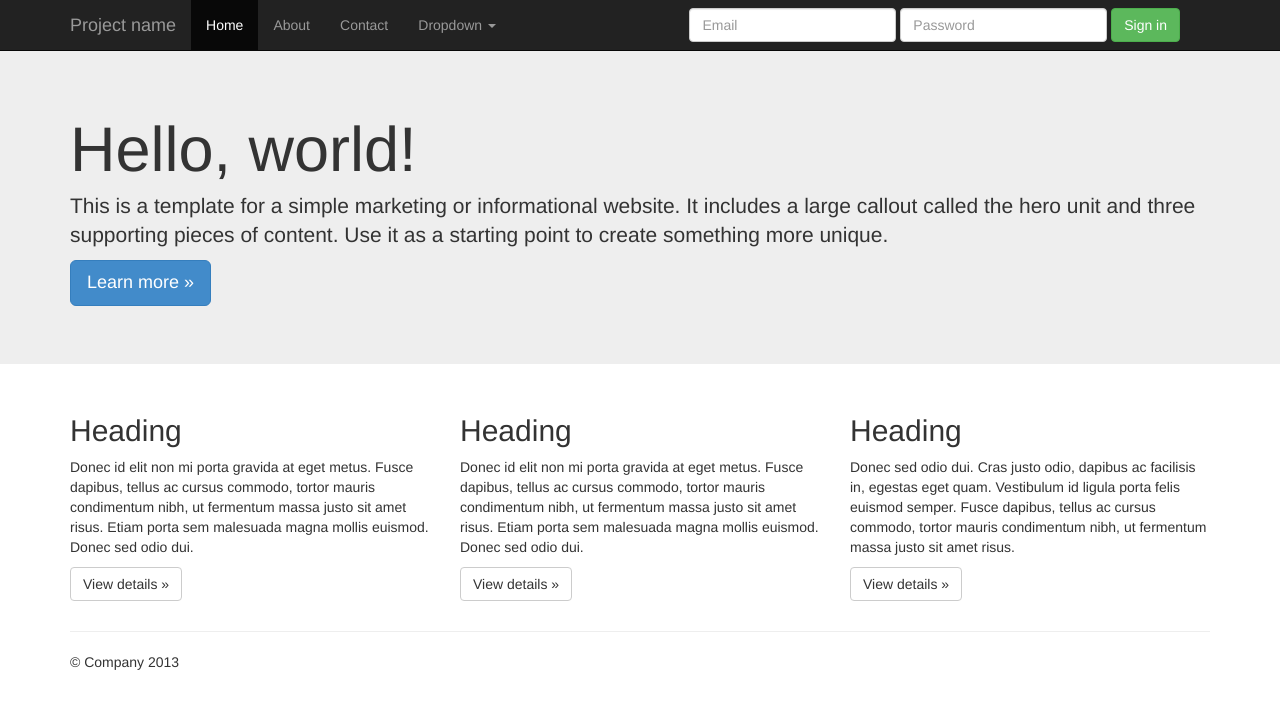
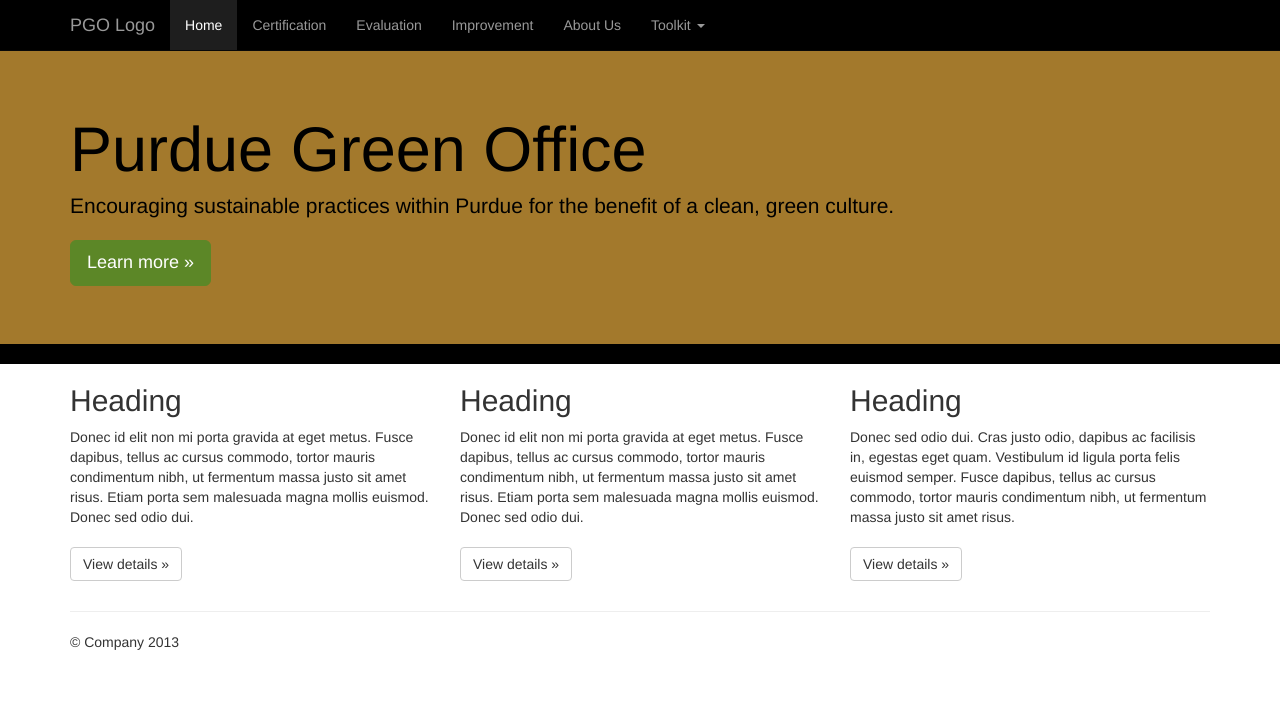
Before and after one commit to kkrynski/Purdue-Green-Office-Website-2, a plain HTML site: page jumbotron/index.html in a window 1280 px wide. Drawn offline with Linux system fonts and the light colour scheme.

Commit message:
Updating colors and look

```diff
--- a/jumbotron/index.html
+++ b/jumbotron/index.html
@@ -7,13 +7,14 @@
     <meta name="author" content="">
     <link rel="shortcut icon" href="../assets/ico/favicon.png">
 
-    <title>Jumbotron Template for Bootstrap</title>
+    <title>Purdue Green Office</title>
 
     <!-- Bootstrap core CSS -->
     <link href="../dist/css/bootstrap.css" rel="stylesheet">
 
     <!-- Custom styles for this template -->
     <link href="jumbotron.css" rel="stylesheet">
+    <link href="mystyle2.css" rel="stylesheet">
 
     <!-- HTML5 shim and Respond.js IE8 support of HTML5 elements and media queries -->
     <!--[if lt IE 9]>
@@ -32,34 +33,36 @@
             <span class="icon-bar"></span>
             <span class="icon-bar"></span>
           </button>
-          <a class="navbar-brand" href="#">Project name</a>
+          <a class="navbar-brand" href="#">PGO Logo</a>
         </div>
         <div class="navbar-collapse collapse">
           <ul class="nav navbar-nav">
             <li class="active"><a href="#">Home</a></li>
-            <li><a href="#about">About</a></li>
-            <li><a href="#contact">Contact</a></li>
+            <li><a href="#about">Certification</a></li>
+            <li><a href="#contact">Evaluation</a></li>
+	    <li><a>Improvement</a></li>
+	    <li><a>About Us</a></li>
             <li class="dropdown">
-              <a href="#" class="dropdown-toggle" data-toggle="dropdown">Dropdown <b class="caret"></b></a>
+              <a href="#" class="dropdown-toggle" data-toggle="dropdown">Toolkit <b class="caret"></b></a>
               <ul class="dropdown-menu">
-                <li><a href="#">Action</a></li>
-                <li><a href="#">Another action</a></li>
-                <li><a href="#">Something else here</a></li>
+                <li><a href="#">Energy Tools</a></li>
+                <li><a href="#">Water Tools</a></li>
+                <li><a href="#">Waste Tools</a></li>
                 <li class="divider"></li>
-                <li class="dropdown-header">Nav header</li>
-                <li><a href="#">Separated link</a></li>
-                <li><a href="#">One more separated link</a></li>
+                <li class="dropdown-header">Sponsored Links</li>
+                <li><a href="#">University Salvage</a></li>
+                <li><a href="#">University Depot</a></li>
               </ul>
             </li>
           </ul>
           <form class="navbar-form navbar-right">
             <div class="form-group">
-              <input type="text" placeholder="Email" class="form-control">
+              <!--<input type="text" placeholder="Email" class="form-control">-->
             </div>
             <div class="form-group">
-              <input type="password" placeholder="Password" class="form-control">
+              <!--<input type="password" placeholder="Password" class="form-control">-->
             </div>
-            <button type="submit" class="btn btn-success">Sign in</button>
+            <!--<button type="submit" class="btn btn-success">Sign in</button>-->
           </form>
         </div><!--/.navbar-collapse -->
       </div>
@@ -68,12 +71,13 @@
     <!-- Main jumbotron for a primary marketing message or call to action -->
     <div class="jumbotron">
       <div class="container">
-        <h1>Hello, world!</h1>
-        <p>This is a template for a simple marketing or informational website. It includes a large callout called the hero unit and three supporting pieces of content. Use it as a starting point to create something more unique.</p>
+        <h1>Purdue Green Office</h1>
+        <p>Encouraging sustainable practices within Purdue for the benefit of a clean, green culture.</p>
         <p><a class="btn btn-primary btn-lg">Learn more &raquo;</a></p>
       </div>
     </div>
-
+    <div class="spanner">
+    </div>
     <div class="container">
       <!-- Example row of columns -->
       <div class="row">
--- /dev/null
+++ b/jumbotron/mystyle.css
@@ -0,0 +1,54 @@
+div.jumbotron {
+	background-color: /*rgb(209, 211, 212)*/ black;
+	margin-bottom: 0px;
+}
+
+div.navbar.navbar-inverse.navbar-fixed-top {
+	background-color: rgb(92, 135, 39);
+}
+
+.navbar-inverse .navbar-nav > li > a {
+	color: white;
+}
+
+.navbar-inverse .navbar-brand {
+	color: white;
+}
+
+.navbar-inverse .navbar-nav > .dropdown > a .caret {
+	color: white;
+	border-top-color: white;
+	border-bottom-color: white;
+}
+
+.navbar-inverse .navbar-nav > .active > a, .navbar-inverse .navbar-nav >
+.active > a:hover, .navbar-inverse .navbar-nav > .active > a:focus {
+	color: white;
+	background-color: rgba(0, 0, 0, 0.3);
+}
+
+.btn-primary {
+	color: white;
+	background-color: rgb(92, 135, 39);
+	border-color: rgb(92, 135, 39);
+}
+
+.btn-primary:hover, .btn-primary:focus, .btn-primary:active, .btn-primary.active, .open .dropdown-toggle.btn-primary {
+	color: white;
+	background-color: rgba(80, 112, 35, 1);
+	border-color: rgba(80, 112, 35, 1);
+}
+
+.btn {
+	margin-top: 10px;
+}
+
+.jumbotron h1, .jumbotron p {
+	color: rgb(227, 174, 36);
+}
+
+.spanner {
+	height: 20px;
+	margin: 0px;
+	background-color: /*rgb(163, 121, 44)*/ rgb(92, 135, 39);
+}
--- /dev/null
+++ b/jumbotron/mystyle2.css
@@ -0,0 +1,54 @@
+div.jumbotron {
+	background-color: rgb(163, 121, 44) /*black*/;
+	margin-bottom: 0px;
+}
+
+div.navbar.navbar-inverse.navbar-fixed-top {
+	background-color: /*rgb(92, 135, 39)*/ black;
+}
+
+.navbar-inverse .navbar-nav > li > a {
+	/*color: white;*/
+}
+
+.navbar-inverse .navbar-brand {
+	/*color: white;*/
+}
+
+.navbar-inverse .navbar-nav > .dropdown > a .caret {
+	/*color: white;
+	border-top-color: white;
+	border-bottom-color: white;*/
+}
+
+.navbar-inverse .navbar-nav > .active > a, .navbar-inverse .navbar-nav >
+.active > a:hover, .navbar-inverse .navbar-nav > .active > a:focus {
+	/*color: white;*/
+	background-color: rgba(30, 30, 30, 1);
+}
+
+.btn-primary {
+	color: white;
+	background-color: rgb(92, 135, 39);
+	border-color: rgb(92, 135, 39);
+}
+
+.btn-primary:hover, .btn-primary:focus, .btn-primary:active, .btn-primary.active, .open .dropdown-toggle.btn-primary {
+	color: white;
+	background-color: rgba(80, 112, 35, 1);
+	border-color: rgba(80, 112, 35, 1);
+}
+
+.btn {
+	margin-top: 10px;
+}
+
+.jumbotron h1, .jumbotron p {
+	color: /*rgb(227, 174, 36)*/ /*rgb(116, 108, 102)*/ black;
+}
+
+.spanner {
+	height: 20px;
+	margin: 0px;
+	background-color: /*rgb(163, 121, 44)*/ /*rgb(92, 135, 39)*/ black;
+}
```
